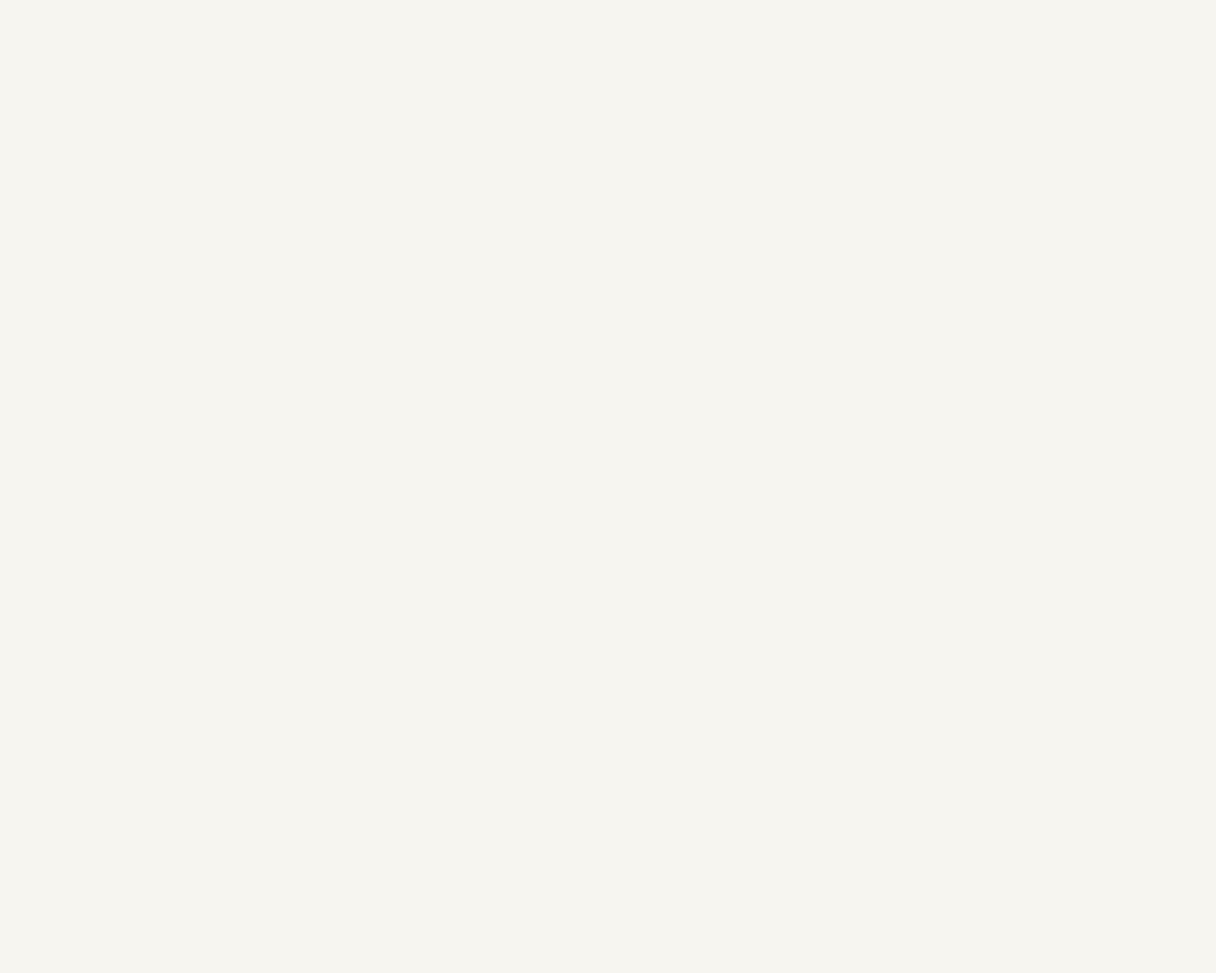
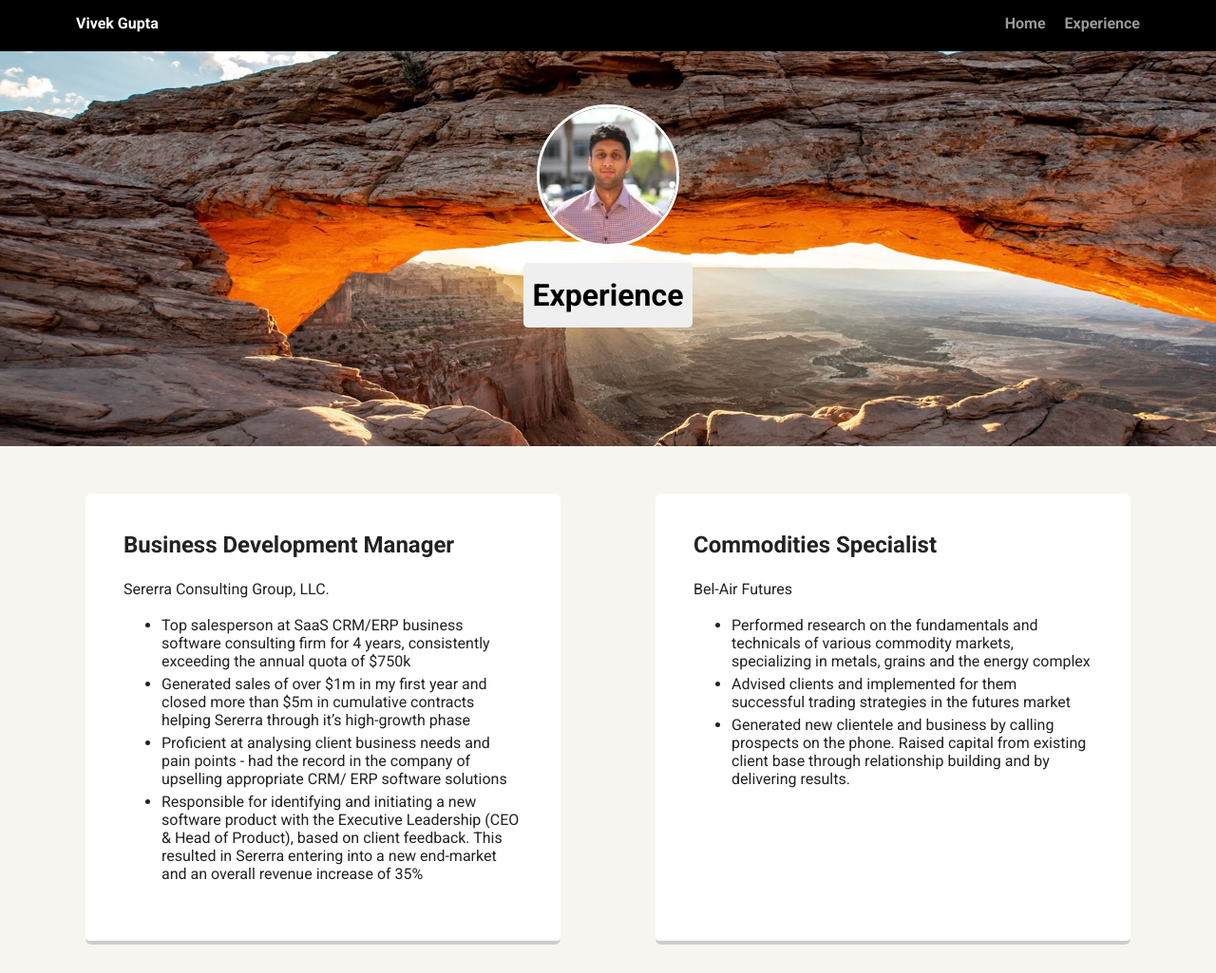
Before and after one commit to guptacode/portfolio_update_v1, a plain HTML site: page experience.html in a window 1280 px wide. Shown: the whole page at 95% size. Before the commit the page ends 800 px from the top, so only its background shows below. Drawn offline with Linux system fonts and the light colour scheme; a web font is replaced by a local one.

Commit message:
added experience page

```diff
--- a/experience.html
+++ b/experience.html
@@ -9,6 +9,42 @@
     <link href="https://fonts.googleapis.com/css?family=Muli%7CRoboto:400,300,500,700,900" rel="stylesheet"></head>
 </head>
 <body>
+    <div class="main-nav">
+        <ul class="nav">
+          <li class="name">Vivek Gupta</li>
+          <li><a href="index.html">Home</a></li>
+          <li><a href="experience.html">Experience</a></li>
+        </ul>
+    </div>
 
+    <header>
+      <img src="images/new-profile-pic.jpeg" alt="Profile photo of Vivek" class="profile-image">
+      <h1 class="tag name">Experience</h1>
+
+    </header>
+
+    <main class="flex">
+        <div class="card">
+          <h2>Business Development Manager</h2>
+          <p>Sererra Consulting Group, LLC.</p>
+          <ul>
+              <li class="job-details">Top salesperson at SaaS CRM/ERP business software consulting firm for 4 years, consistently exceeding the annual quota of $750k</li>
+              <li class="job-details">Generated sales of over $1m in my first year and closed more than $5m in cumulative contracts helping Sererra through it’s high-growth phase</li>
+              <li class="job-details">Proficient at analysing client business needs and pain points - had the record in the company of upselling appropriate CRM/ ERP software solutions</li>
+              <li class="job-details">Responsible for identifying and initiating a new software product with the Executive Leadership (CEO & Head of Product), based on client feedback. This resulted in Sererra entering into a new end-market and an overall revenue increase of 35%</li>
+          </ul>
+
+        </div>
+        <div class="card">
+            <h2>Commodities Specialist</h2>
+            <p>Bel-Air Futures</p>
+            <ul>
+                <li class="job-details">Performed research on the fundamentals and technicals of various commodity markets, specializing in metals, grains and the energy complex</li>
+                <li class="job-details">Advised clients and implemented for them successful trading strategies in the futures market</li>
+                <li class="job-details">Generated new clientele and business by calling prospects on the phone. Raised capital from existing client base through relationship building and by delivering results.</li>
+            </ul>
+
+          </div>
+    </main>
 </body>
 </html>
--- a/styles.css
+++ b/styles.css
@@ -204,3 +204,7 @@ a.social:hover {
   }
 
 }
+
+.job-details {
+  padding-bottom: 5px;
+}
```
Also changed, not shown: index.html (+2 -1 lines).
